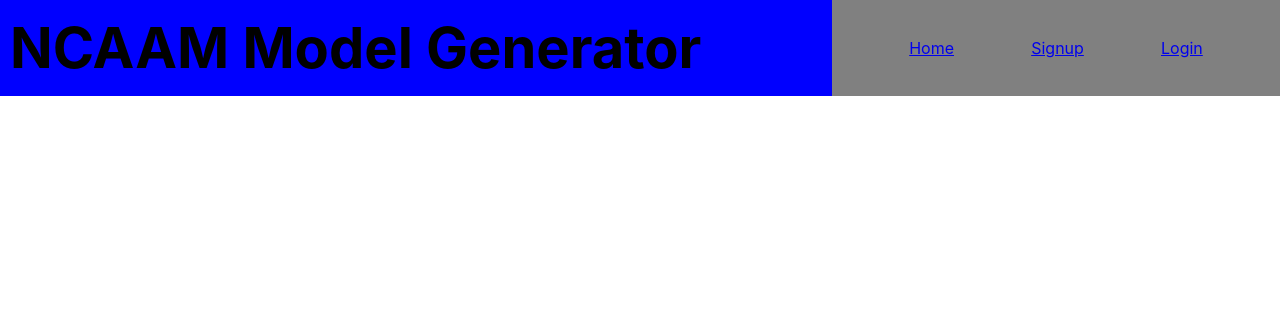
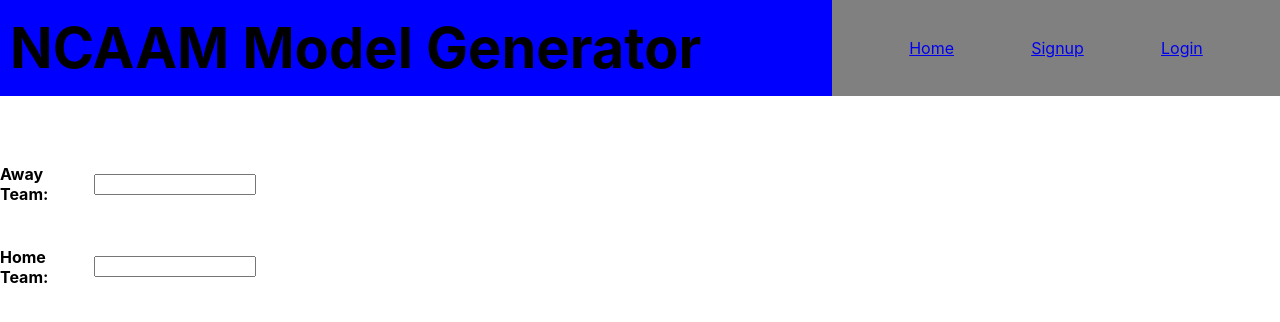
Before and after one commit to Bmdawley22/CBB-Model-Frontend, a React (Create React App) app: page /predictor in a window 1280 px wide. Shown: the top 322 px of the page. Built offline with nearby package versions, Linux system fonts and the light colour scheme; no server answers.

Commit message:
working on preparing differentials equation

```diff
--- a/src/App.js
+++ b/src/App.js
@@ -13,6 +13,7 @@ import BuildModel from './components/Build Model/BuildModel';
 import StatContainer from './components/Stats/StatContainer';
 import StatDiffContainer from './components/Stats/StatDiffContainer';
 import ModelsContainer from './components/Your Models/ModelsContainer';
+import GameContainer from './components/Game Predictor/GameContainer';
 
 
 class App extends Component {
@@ -32,7 +33,6 @@ class App extends Component {
       offAvgNames: [],
       defAvgNames: [],
       maxMin: [],
-      offDiff: [],
       defDiffs: [],
       schoolNames: [],
       validNames: [],
@@ -217,6 +217,7 @@ class App extends Component {
         schoolNames.push(stats[i][0].toLowerCase())
     }
     this.setState({ schoolNames })
+    return schoolNames
   }
   getDifferentials = (stats, offOrDef) => {
     let averages = []
@@ -321,6 +322,31 @@ class App extends Component {
     }
     return validNames;
   }
+  prepareDiffs = (id1, id2) => {
+    if (id1 !== null && id2 !== null) {
+      let offDiffNames = this.state.offAvgNames;
+      let defDiffNames = this.state.defAvgNames;
+      let offDiffs1 = this.state.offDiffs[id1];
+      let defDiffs1 = this.state.defDiffs[id1];
+      let offDiffs2 = this.state.offDiffs[id2];
+      let defDiffs2 = this.state.defDiffs[id2];
+      console.log( offDiffNames,defDiffNames, offDiffs1, defDiffs1, offDiffs2, defDiffs2)
+
+      let awayPtsArr = [];
+      let homePtsArr = [];
+
+      for (let i = 2; i < offDiffs1.length; i++) {
+        if (i < 6) {
+          let val1 = parseInt(offDiffs1[i].slice(0, -1));
+          let val2 = parseInt(offDiffs2[i].slice(0, -1));
+          console.log(typeof(val1))
+          awayPtsArr.push(val1-val2)
+          homePtsArr.push(val2 - val1)
+        }
+      }
+      console.log(awayPtsArr, homePtsArr)
+    }
+  }
   componentDidMount() {
     this.verifyUser();
     this.getOffStats();
@@ -395,6 +421,13 @@ class App extends Component {
                   />
             }}
           />
+          <Route path='/predictor' render={() => {
+            return <GameContainer
+                      schoolNames={this.state.schoolNames}
+                      prepareDiffs={this.prepareDiffs}
+                  />
+            }}
+          />
         </Switch>
 
       </div>
--- /dev/null
+++ b/src/components/Game Predictor/GameContainer.js
@@ -0,0 +1,89 @@
+import React, { Component } from 'react';
+
+import '../../css/Predictor.css'
+
+class GameContainer extends Component {
+    constructor (props) {
+        super(props)
+
+        this.state = {
+            team1: '',
+            team2: '',
+            diffId1: null,
+            diffId2: null
+        }
+    }
+    onInput = (e) => {
+        const { name, value } = e.target;
+        this.setState({
+          [name]: value
+        })
+        this.getTeamNames(name, value)
+    }
+    getTeamNames = (team1or2, value) => {
+        let schoolNames = this.props.schoolNames;
+        let diffId1 = this.state.diffId1;
+        let diffId2 = this.state.diffId2;
+
+        for (let i = 0; i < schoolNames.length; i++) {
+            if (value.toLowerCase() === schoolNames[i]) {
+                if (team1or2 === 'team1') {
+                    diffId1 = i;
+                    this.setState({ diffId1 })
+                    i = schoolNames.length;
+                }
+                else {
+                    diffId2 = i;
+                    this.setState({ diffId2 })
+                    i = schoolNames.length;
+                }
+            }
+            else {
+                if (team1or2 === 'team1') {
+                    if( diffId1 !== null) {
+                        diffId1 = null;
+                       this.setState({ diffId1 })
+                    }
+                }
+                else {
+                    if( diffId2 !== null) {
+                        diffId2 = null;
+                       this.setState({ diffId2 })
+                    }
+                }
+            }
+        }
+        this.props.prepareDiffs(diffId1, diffId2)
+    }
+
+    componentDidMount() {
+
+    }
+    render () {
+        return (
+            <div>
+                <h1>Game Predictor</h1>
+                <div id='away-input'>
+                    <h4>Away Team:</h4>
+                    <input
+                        type='text'
+                        name='team1'
+                        value={this.state.team1}
+                        onChange={this.onInput}
+                    />
+                </div>
+                <div id='home-input'>
+                    <h4>Home Team:</h4>
+                    <input
+                        type='text'
+                        name='team2'
+                        value={this.state.team2}
+                        onChange={this.onInput}
+                    />
+                </div>
+            </div>
+        )
+    }
+}
+
+export default GameContainer
--- /dev/null
+++ b/src/css/Predictor.css
@@ -0,0 +1,12 @@
+#away-input, #home-input {
+    display: flex;
+    justify-content: space-between;
+    align-items: center;
+    width: 20vw;
+}
+#away-input h4, #home-input h4 {
+    width: 30%;
+}
+#away-input input, #home-input input {
+    width: 60%;
+}
```
